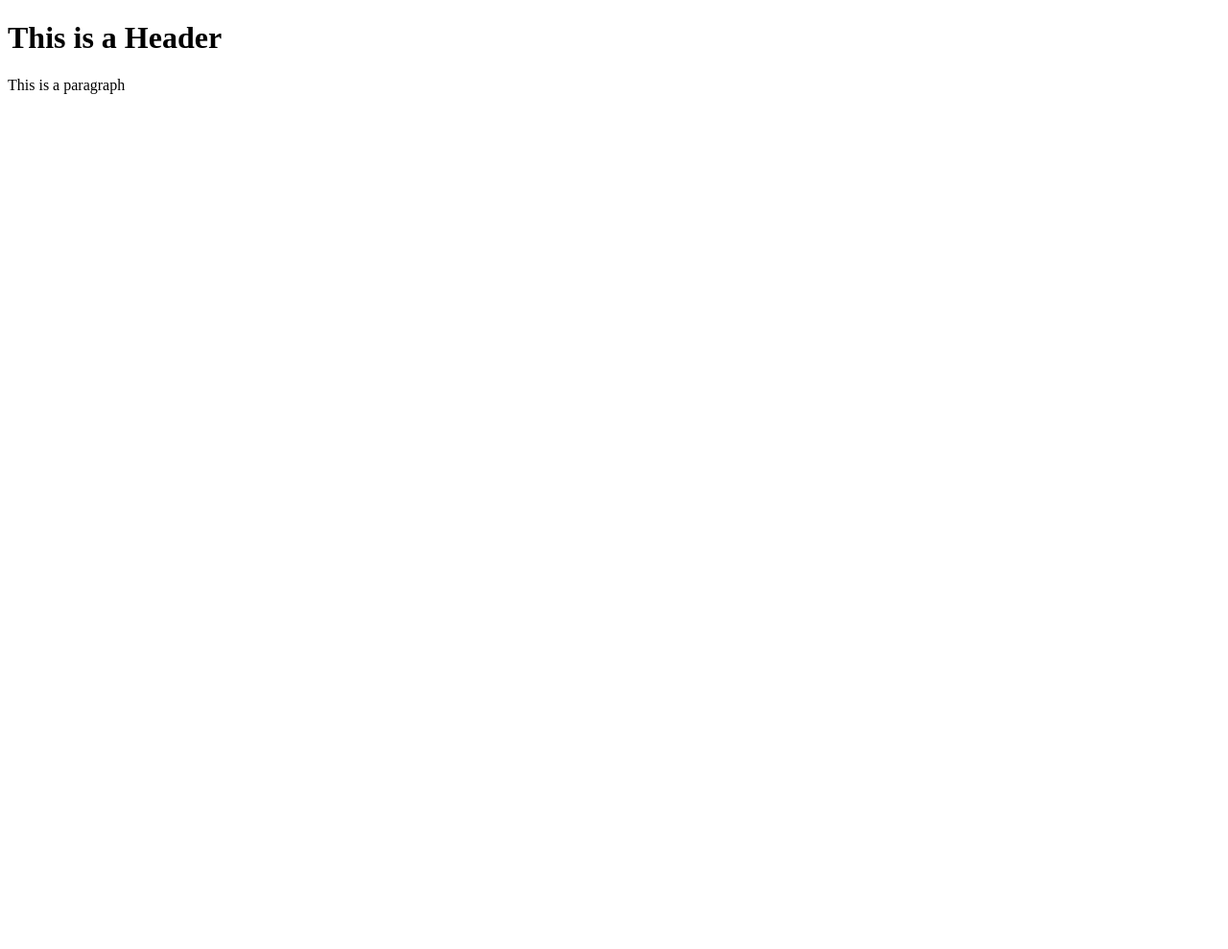
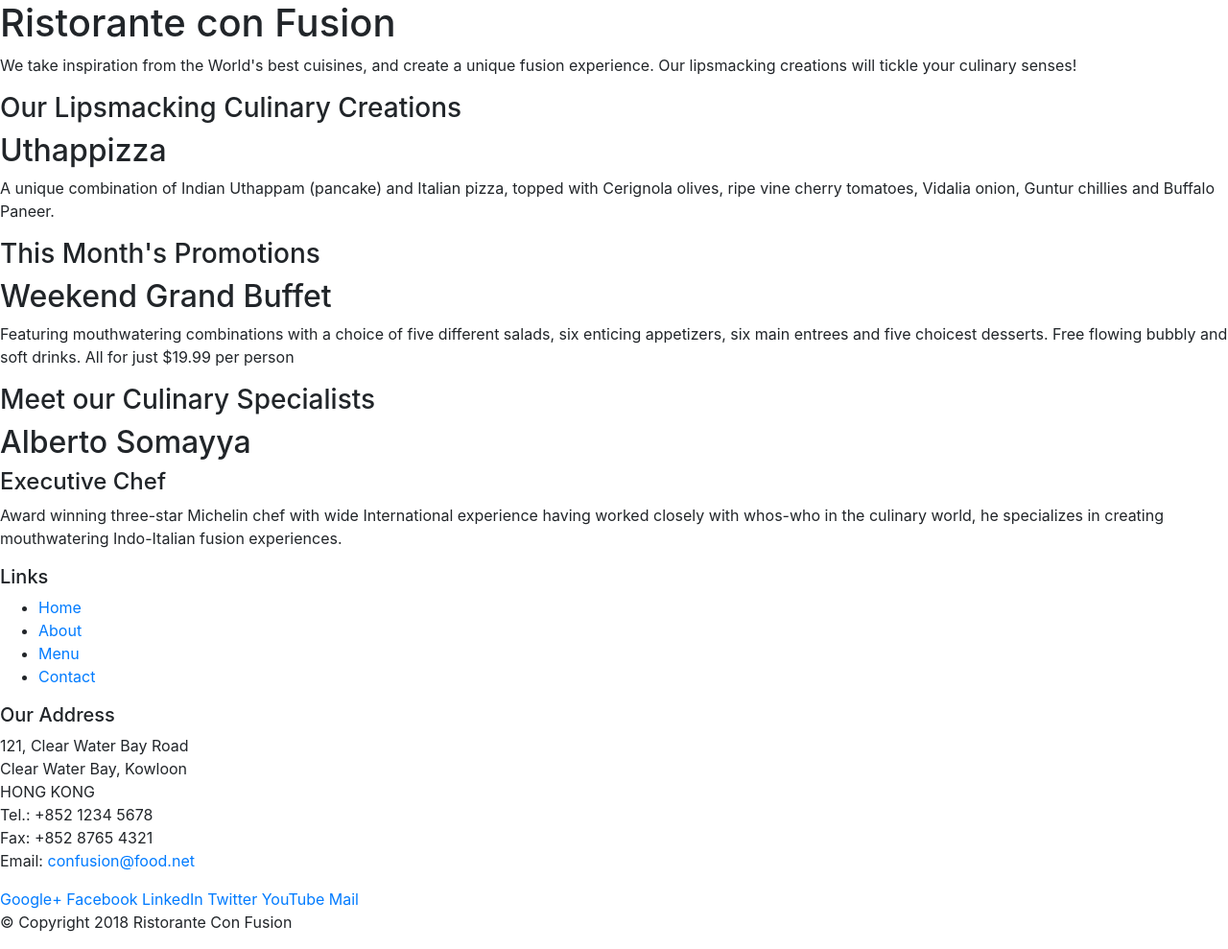
Before and after one commit to mdh3hc/bootstrap4, a website: page index.html in a window 1280 px wide. Shown: the whole page at 96% size. Before the commit the page ends 800 px from the top, so only its background shows below. Drawn offline with nearby package versions, Linux system fonts and the light colour scheme.

Commit message:
Intro to Bootstrap

```diff
--- a/index.html
+++ b/index.html
@@ -1,9 +1,111 @@
 <!DOCTYPE html>
-<html>
-    <head></head>
+<html lang="en">
 
-    <body>
-        <h1>This is a Header</h1>
-        <p>This is a paragraph</>
-    </body>
+<head>
+    <title>Ristorante Con Fusion</title>
+    <!-- Required meta tags always come first -->
+    <meta charset="utf-8">
+    <meta name="viewport" content="width=device-width, initial-scale=1, shrink-to-fit=no">
+    <meta http-equiv="x-ua-compatible" content="ie=edge">
+
+    <!-- Bootstrap CSS -->
+    <link rel="stylesheet" href="node_modules/bootstrap/dist/css/bootstrap.min.css">
+</head>
+
+<body>
+
+    <header>
+        <div>
+            <div>
+                <div>
+                    <h1>Ristorante con Fusion</h1>
+                    <p>We take inspiration from the World's best cuisines, and create a unique fusion experience. Our lipsmacking creations will tickle your culinary senses!</p>
+                </div>
+                <div>
+                </div>
+            </div>
+        </div>
+    </header>
+
+    <div>
+        <div>
+            <div>
+                <h3>Our Lipsmacking Culinary Creations</h3>
+            </div>
+            <div>
+                <h2>Uthappizza</h2>
+                <p>A unique combination of Indian Uthappam (pancake) and Italian pizza, topped with Cerignola olives, ripe vine cherry tomatoes, Vidalia onion, Guntur chillies and Buffalo Paneer.</p>
+            </div>
+        </div>
+
+
+        <div>
+            <div>
+                <h3>This Month's Promotions</h3>
+            </div>
+            <div>
+                <h2>Weekend Grand Buffet</h2>
+                <p>Featuring mouthwatering combinations with a choice of five different salads, six enticing appetizers, six main entrees and five choicest desserts. Free flowing bubbly and soft drinks. All for just $19.99 per person </p>
+            </div>
+        </div>
+
+        <div>
+            <div>
+                <h3>Meet our Culinary Specialists</h3>
+            </div>
+            <div>
+                <h2>Alberto Somayya</h2>
+                <h4>Executive Chef</h4>
+                <p>Award winning three-star Michelin chef with wide International experience having worked closely with whos-who in the culinary world, he specializes in creating mouthwatering Indo-Italian fusion experiences. </p>
+            </div>
+        </div>
+    </div>
+
+    <footer>
+        <div>
+            <div>
+                <div>
+                    <h5>Links</h5>
+                    <ul>
+                        <li><a href="#">Home</a></li>
+                        <li><a href="#">About</a></li>
+                        <li><a href="#">Menu</a></li>
+                        <li><a href="#">Contact</a></li>
+                    </ul>
+                </div>
+                <div>
+                    <h5>Our Address</h5>
+                    <address>
+		              121, Clear Water Bay Road<br>
+		              Clear Water Bay, Kowloon<br>
+		              HONG KONG<br>
+		              Tel.: +852 1234 5678<br>
+		              Fax: +852 8765 4321<br>
+		              Email: <a href="mailto:confusion@food.net">confusion@food.net</a>
+		           </address>
+                </div>
+                <div>
+                    <div>
+                        <a href="http://google.com/+">Google+</a>
+                        <a href="http://www.facebook.com/profile.php?id=">Facebook</a>
+                        <a href="http://www.linkedin.com/in/">LinkedIn</a>
+                        <a href="http://twitter.com/">Twitter</a>
+                        <a href="http://youtube.com/">YouTube</a>
+                        <a href="mailto:">Mail</a>
+                    </div>
+                </div>
+           </div>
+           <div>
+                <div>
+                    <p>© Copyright 2018 Ristorante Con Fusion</p>
+                </div>
+           </div>
+        </div>
+    </footer>
+    <!-- jQuery first, then Popper.js, then Bootstrap JS. -->
+    <script src="node_modules/jquery/dist/jquery.slim.min.js"></script>
+    <script src="node_modules/popper.js/dist/umd/popper.min.js"></script>
+    <script src="node_modules/bootstrap/dist/js/bootstrap.min.js"></script>
+</body>
+
 </html>
--- a/package.json
+++ b/package.json
@@ -20,5 +20,10 @@
   "homepage": "https://github.com/mdh3hc/bootstrap4#readme",
   "devDependencies": {
     "lite-server": "^2.5.4"
+  },
+  "dependencies": {
+    "bootstrap": "^4.0.0",
+    "jquery": "^3.3.1",
+    "popper.js": "^1.12.9"
   }
 }
```
Also changed, not shown: 1 other file.
